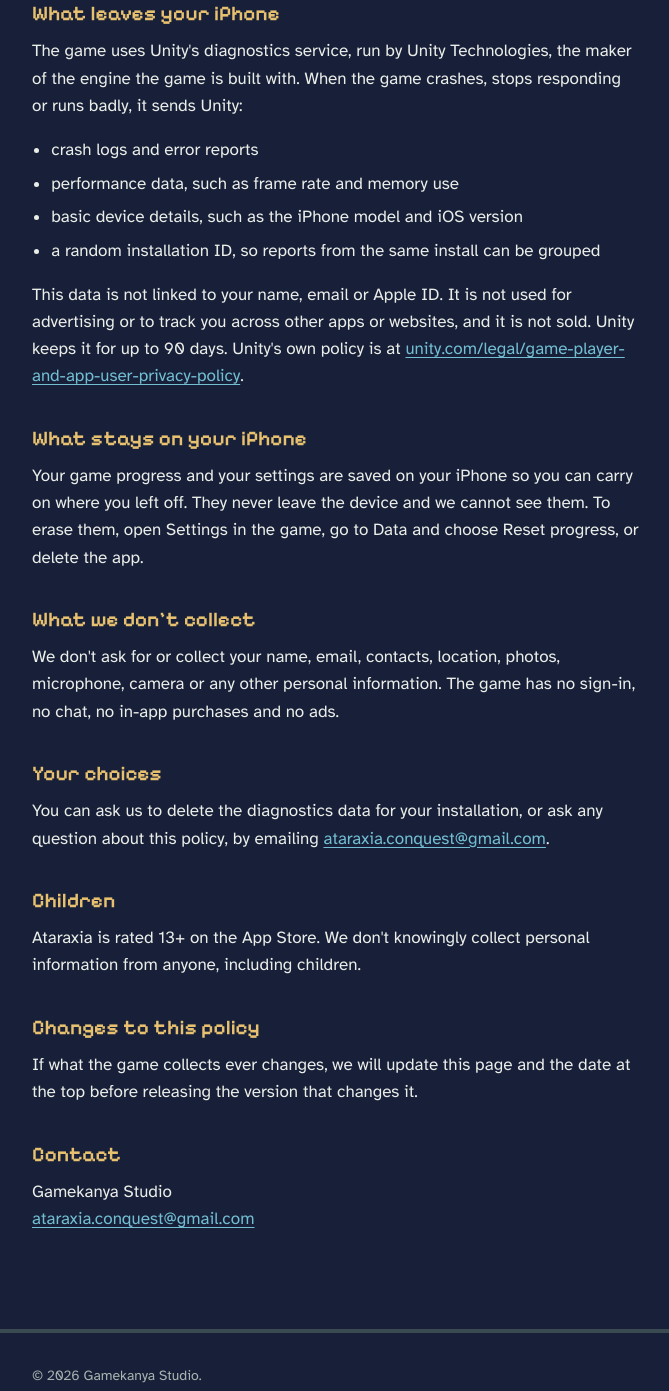
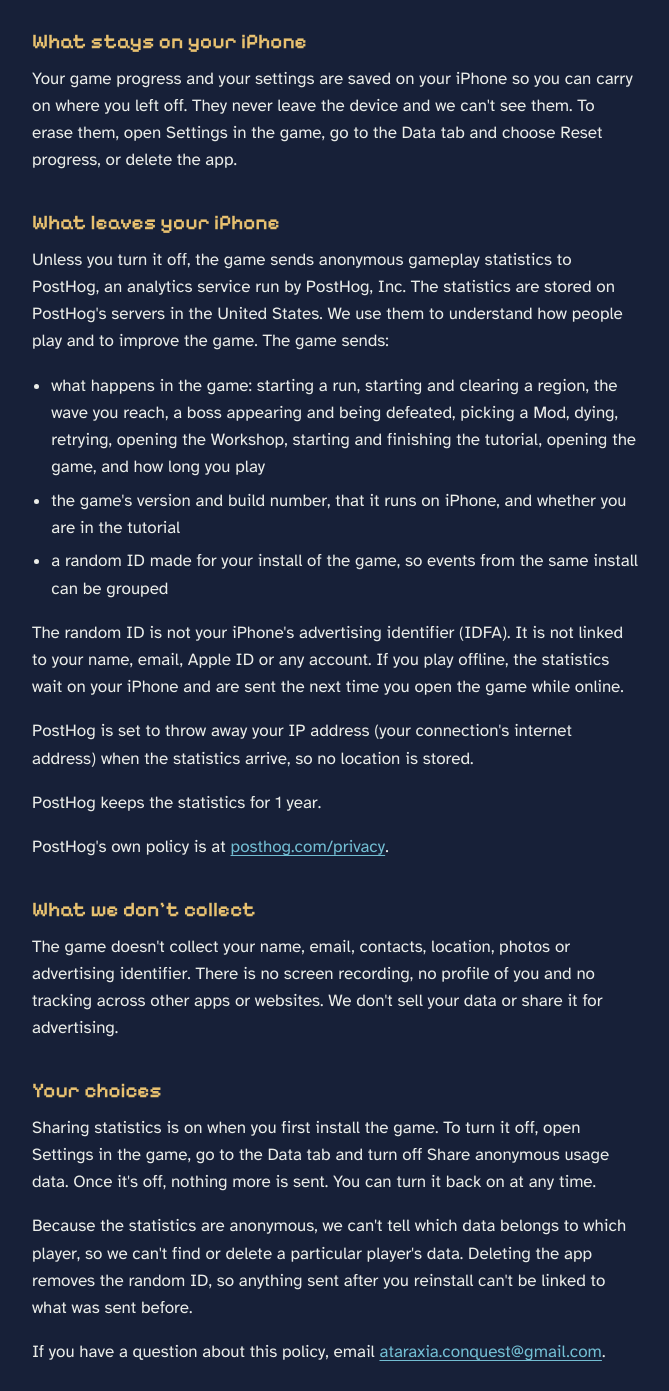
Before and after one commit to Brand750/ataraxia-webpage, a plain HTML site: page privacy.html in a window 1280 px wide. Shown: the part 382-1773 px from the top of the page, without its empty margins (64-733 px from the left). Drawn offline with Linux system fonts and the light colour scheme.

Commit message:
Rewrite privacy policy for PostHog analytics and update support page

```diff
--- a/privacy.html
+++ b/privacy.html
@@ -23,36 +23,41 @@
   <main id="main" class="wrap page">
     <header>
       <h1>Privacy policy</h1>
-      <p class="updated">Last updated 18 November 2026</p>
+      <p class="updated">Last updated 19 November 2026</p>
     </header>
 
     <div class="prose">
-      <p>Ataraxia is a game for iPhone made by Gamekanya Studio. This page explains what the game does with your information. In short: there is no account, no advertising and no tracking. The only information that leaves your iPhone is anonymous crash and performance data, so we can find and fix problems.</p>
+      <p>Ataraxia is a free game for iPhone made by Gamekanya Studio. It has no ads, no in-app purchases and no account, and it plays offline. This page explains what the game does with your information. In short: your progress stays on your iPhone, and the game sends anonymous gameplay statistics so we can see how it is played and make it better. You can turn the statistics off at any time.</p>
+
+      <h2>What stays on your iPhone</h2>
+      <p>Your game progress and your settings are saved on your iPhone so you can carry on where you left off. They never leave the device and we can't see them. To erase them, open Settings in the game, go to the Data tab and choose Reset progress, or delete the app.</p>
 
       <h2>What leaves your iPhone</h2>
-      <p>The game uses Unity's diagnostics service, run by Unity Technologies, the maker of the engine the game is built with. When the game crashes, stops responding or runs badly, it sends Unity:</p>
+      <p>Unless you turn it off, the game sends anonymous gameplay statistics to PostHog, an analytics service run by PostHog, Inc. The statistics are stored on PostHog's servers in the United States. We use them to understand how people play and to improve the game. The game sends:</p>
       <ul>
-        <li>crash logs and error reports</li>
-        <li>performance data, such as frame rate and memory use</li>
-        <li>basic device details, such as the iPhone model and iOS version</li>
-        <li>a random installation ID, so reports from the same install can be grouped</li>
+        <li>what happens in the game: starting a run, starting and clearing a region, the wave you reach, a boss appearing and being defeated, picking a Mod, dying, retrying, opening the Workshop, starting and finishing the tutorial, opening the game, and how long you play</li>
+        <li>the game's version and build number, that it runs on iPhone, and whether you are in the tutorial</li>
+        <li>a random ID made for your install of the game, so events from the same install can be grouped</li>
       </ul>
-      <p>This data is not linked to your name, email or Apple ID. It is not used for advertising or to track you across other apps or websites, and it is not sold. Unity keeps it for up to 90 days. Unity's own policy is at <a href="https://unity.com/legal/game-player-and-app-user-privacy-policy">unity.com/legal/game-player-and-app-user-privacy-policy</a>.</p>
-
-      <h2>What stays on your iPhone</h2>
-      <p>Your game progress and your settings are saved on your iPhone so you can carry on where you left off. They never leave the device and we cannot see them. To erase them, open Settings in the game, go to Data and choose Reset progress, or delete the app.</p>
+      <p>The random ID is not your iPhone's advertising identifier (IDFA). It is not linked to your name, email, Apple ID or any account. If you play offline, the statistics wait on your iPhone and are sent the next time you open the game while online.</p>
+      <!-- REMINDER: before release, confirm that "Discard client IP data" is ON and GeoIP is OFF in the PostHog project settings. The next sentence is only true once both are set. -->
+      <p>PostHog is set to throw away your IP address (your connection's internet address) when the statistics arrive, so no location is stored.</p>
+      <p>PostHog keeps the statistics for 1 year.</p>
+      <p>PostHog's own policy is at <a href="https://posthog.com/privacy">posthog.com/privacy</a>.</p>
 
       <h2>What we don't collect</h2>
-      <p>We don't ask for or collect your name, email, contacts, location, photos, microphone, camera or any other personal information. The game has no sign-in, no chat, no in-app purchases and no ads.</p>
+      <p>The game doesn't collect your name, email, contacts, location, photos or advertising identifier. There is no screen recording, no profile of you and no tracking across other apps or websites. We don't sell your data or share it for advertising.</p>
 
       <h2>Your choices</h2>
-      <p>You can ask us to delete the diagnostics data for your installation, or ask any question about this policy, by emailing <a href="mailto:ataraxia.conquest@gmail.com">ataraxia.conquest@gmail.com</a>.</p>
+      <p>Sharing statistics is on when you first install the game. To turn it off, open Settings in the game, go to the Data tab and turn off Share anonymous usage data. Once it's off, nothing more is sent. You can turn it back on at any time.</p>
+      <p>Because the statistics are anonymous, we can't tell which data belongs to which player, so we can't find or delete a particular player's data. Deleting the app removes the random ID, so anything sent after you reinstall can't be linked to what was sent before.</p>
+      <p>If you have a question about this policy, email <a href="mailto:ataraxia.conquest@gmail.com">ataraxia.conquest@gmail.com</a>.</p>
 
       <h2>Children</h2>
-      <p>Ataraxia is rated 13+ on the App Store. We don't knowingly collect personal information from anyone, including children.</p>
+      <p>Ataraxia is rated 13+ on the App Store and is not made for children under 13.</p>
 
       <h2>Changes to this policy</h2>
-      <p>If what the game collects ever changes, we will update this page and the date at the top before releasing the version that changes it.</p>
+      <p>Before we release a version of the game that collects anything new, we will update this page and the date at the top.</p>
 
       <h2>Contact</h2>
       <p>Gamekanya Studio<br><a href="mailto:ataraxia.conquest@gmail.com">ataraxia.conquest@gmail.com</a></p>
```
Also changed, not shown: support.html (+10 -3 lines).
